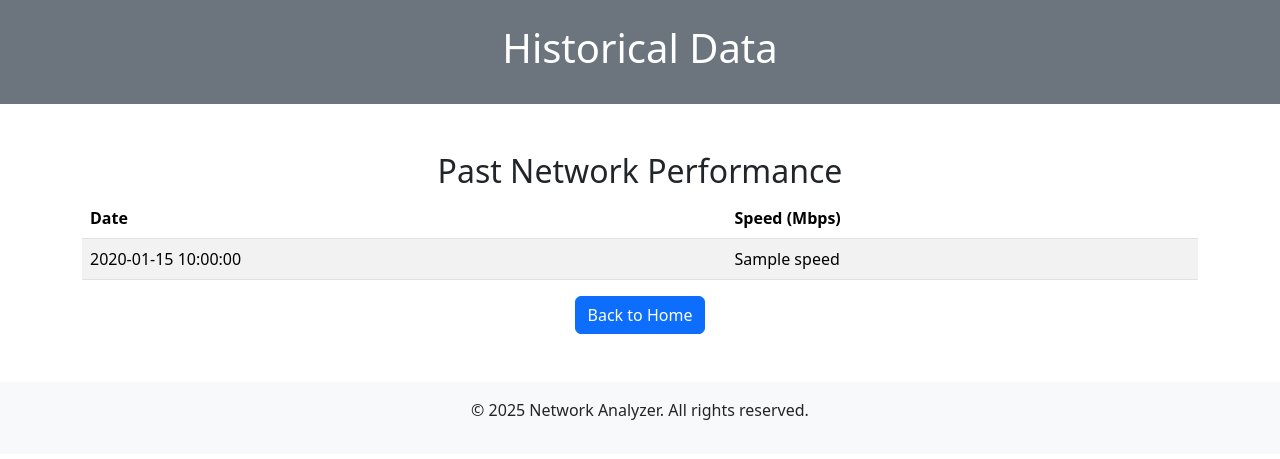
After one commit to isiborella/SEN281-project, a Flask app: template application/templates/historical_data.html in a window 1280 px wide. The commit adds this page. Shown: the top 459 px of the page. Run offline with Flask 3, Linux system fonts and the light colour scheme; the template is opened without the code that fills it: most values are stand-ins (such as "Sample title", 1, 10 or a date in 2020).

Commit message:
third commit

```diff
--- /dev/null
+++ b/application/templates/historical_data.html
@@ -0,0 +1,39 @@
+<!DOCTYPE html>
+<html lang="en">
+<head>
+    <meta charset="UTF-8">
+    <meta name="viewport" content="width=device-width, initial-scale=1.0">
+    <title>Historical Data</title>
+    <link href="https://cdn.jsdelivr.net/npm/bootstrap@5.3.0-alpha3/dist/css/bootstrap.min.css" rel="stylesheet">
+</head>
+<body>
+    <header class="bg-secondary text-white text-center py-4">
+        <h1>Historical Data</h1>
+    </header>
+    <main class="container my-5">
+        <h2 class="text-center">Past Network Performance</h2>
+        <table class="table table-striped">
+            <thead>
+                <tr>
+                    <th>Date</th>
+                    <th>Speed (Mbps)</th>
+                </tr>
+            </thead>
+            <tbody>
+                {% for entry in data %}
+                <tr>
+                    <td>{{ entry.date }}</td>
+                    <td>{{ entry.speed }}</td>
+                </tr>
+                {% endfor %}
+            </tbody>
+        </table>
+        <div class="text-center">
+            <a href="/" class="btn btn-primary">Back to Home</a>
+        </div>
+    </main>
+    <footer class="bg-light text-center py-3">
+        <p>&copy; 2025 Network Analyzer. All rights reserved.</p>
+    </footer>
+</body>
+</html>
--- a/application/templates/index.html
+++ b/application/templates/index.html
@@ -6,7 +6,7 @@
     <title>Network Analyzer - Home</title>
     <link href="https://cdn.jsdelivr.net/npm/bootstrap@5.3.0-alpha3/dist/css/bootstrap.min.css" rel="stylesheet">
     <link rel="stylesheet" href="{{url_for{'static', filename='css/bootstrap.min.css'}}}">
-    <link rel="stylesheet" href="{{url_for{'static', filename='js/bootstrap.bundle.min.js'}}}">
+      <link rel="stylesheet" href="{{url_for{'static', filename='js/bootstrap.bundle.min.js'}}}">
 </head>
 <body>
     <header class="bg-primary text-white text-center py-4">
```
Also changed, not shown: application/routes.py (+20 -0 lines), application/templates/live_data.html (added, +25 -0 lines).
